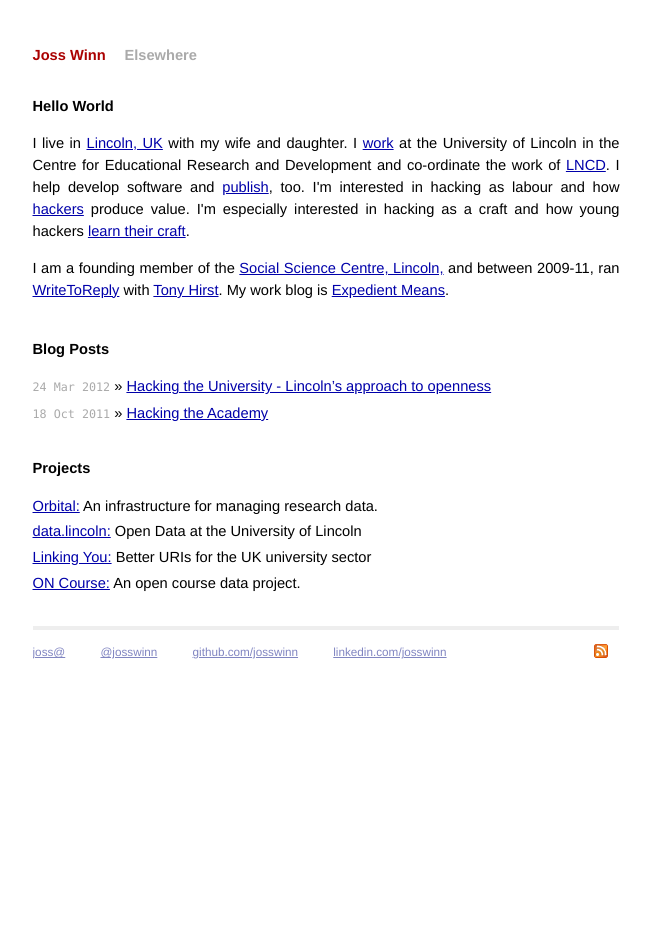
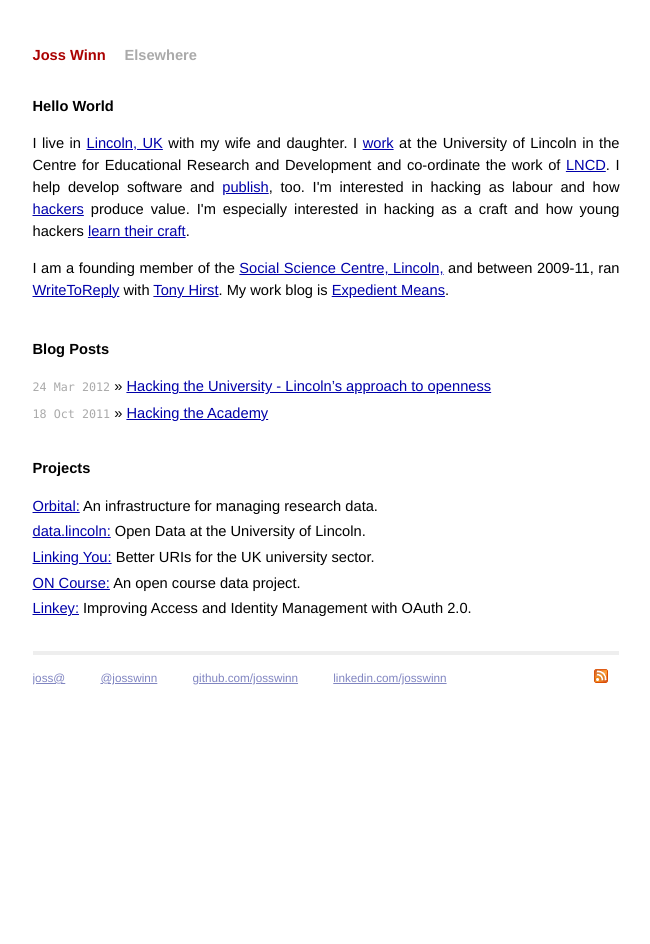
Before and after one commit to josswinn/josswinn.github.com, a Jekyll site: the page built from index.html, in a window 1280 px wide. Shown: the whole page, without its empty margins (314-964 px from the left). Built offline with Jekyll 4.4.1, drawn with Linux system fonts in a browser that asks for light colours; Markdown is read by kramdown in place of the engine named in the settings.

Commit message:
Added Linkey

```diff
--- a/index.html
+++ b/index.html
@@ -17,8 +17,9 @@
   <h1>Projects</h1>
   <ul class="posts">
     <li><a href="http://lncd.lincoln.ac.uk/projects/orbital/">Orbital:</a> An infrastructure for managing research data.</li>
-    <li><a href="http://lncd.lincoln.ac.uk/projects/data-lincoln-ac-uk/">data.lincoln:</a> Open Data at the University of Lincoln</li>
-    <li><a href="http://lncd.lincoln.ac.uk/projects/linking-you/">Linking You:</a> Better URIs for the UK university sector</li>
+    <li><a href="http://lncd.lincoln.ac.uk/projects/data-lincoln-ac-uk/">data.lincoln:</a> Open Data at the University of Lincoln.</li>
+    <li><a href="http://lncd.lincoln.ac.uk/projects/linking-you/">Linking You:</a> Better URIs for the UK university sector.</li>
     <li><a href="http://lncd.lincoln.ac.uk/projects/on-course/">ON Course:</a> An open course data project.</li>
+    <li><a href="http://linkey.blogs.lincoln.ac.uk/">Linkey:</a> Improving Access and Identity Management with OAuth 2.0.</li>
   </ul>
 </div>
```
